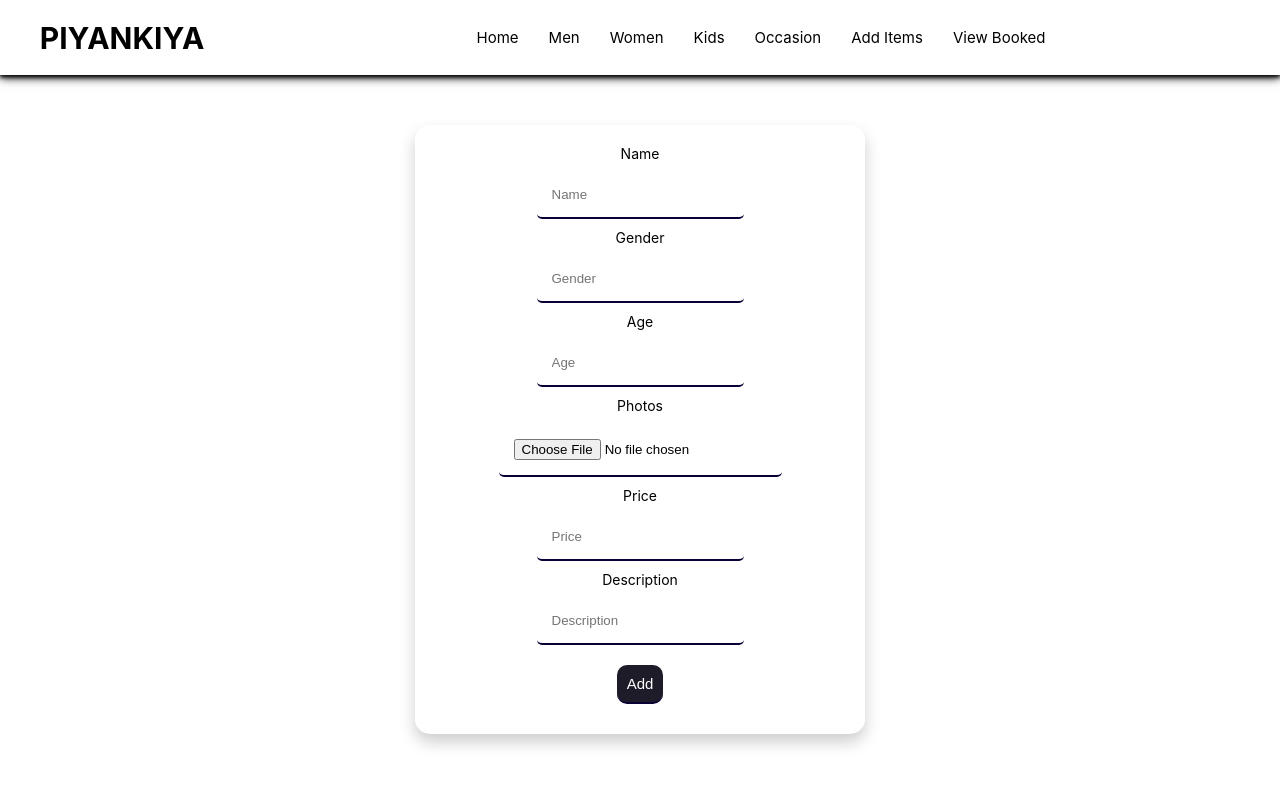
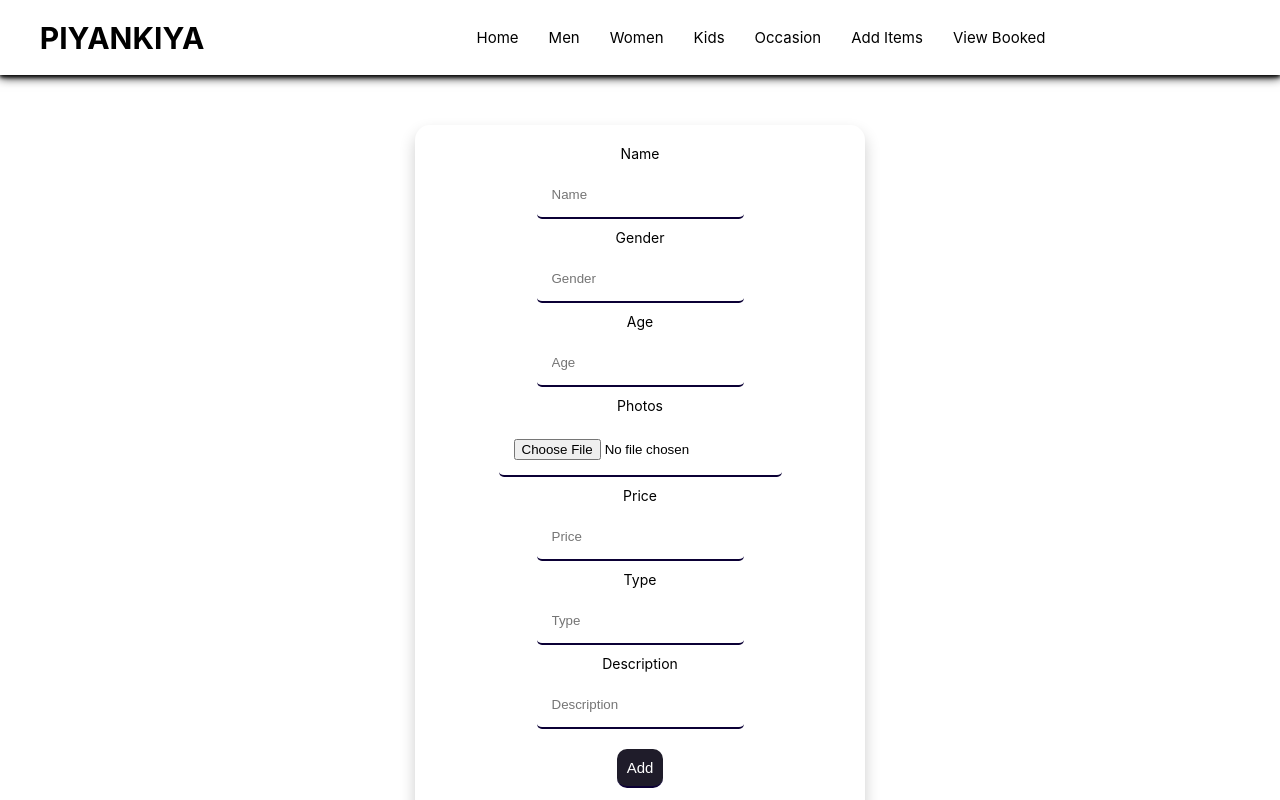
Before and after one commit to blackneb/Piyankiya-Admin, a React (Create React App) app: page /additems in a window 1280 px wide. Shown: the top 800 px of the page. Built offline with nearby package versions, Linux system fonts and the light colour scheme.

Commit message:
adding to database

```diff
--- a/src/components/body/additems/Additems.js
+++ b/src/components/body/additems/Additems.js
@@ -1,14 +1,18 @@
 import React, {useState} from 'react'
+import axios from "axios";
 import '../../styles/style.css'
 import FormInput from '../../Forms/FormInput'
 
 const Additems = () => {
+  const baseURL = "http://localhost/piyankiya/api/post/create.php";
+  const [post, setPost] = React.useState(null);
   const [values, setValues] = useState({
     name: "",
-    gender: "",
-    age: "",
+    gfor: "",
+    afor: "",
     photos: "",
     price: "",
+    types:"",
     description: "",
   });
   const inputs = [
@@ -24,7 +28,7 @@ const Additems = () => {
     },
     {
       id: 2,
-      name: "gender",
+      name: "gfor",
       type: "text",
       placeholder: "Gender",
       errorMessage: "Please enter the field",
@@ -33,8 +37,8 @@ const Additems = () => {
     },
     {
       id: 3,
-      name: "age",
-      type: "number",
+      name: "afor",
+      type: "text",
       placeholder: "Age",
       label: "Age",
     },
@@ -58,6 +62,15 @@ const Additems = () => {
     },
     {
       id: 6,
+      name: "types",
+      type: "text",
+      placeholder: "Type",
+      errorMessage: "Please Enter the Type",
+      label: "Type",
+      required: true,
+    },
+    {
+      id: 7,
       name: "description",
       type: "text",
       placeholder: "Description",
@@ -69,7 +82,18 @@ const Additems = () => {
 
   const handleSubmit = (e) => {
     e.preventDefault();
-    alert(JSON.stringify(values, null,2))
+    alert(JSON.stringify(values, null,2));
+    axios.post(baseURL,{name:values.name,
+                        gfor:values.gfor,
+                        afor:values.afor,
+                        photos:values.photos,
+                        price:values.price,
+                        types:values.types,
+                        description:values.description}).then((response) => {
+      setPost(response.data);
+    });
+    if (!post) return null;
+
   };
 
   const onChange = (e) => {
```
